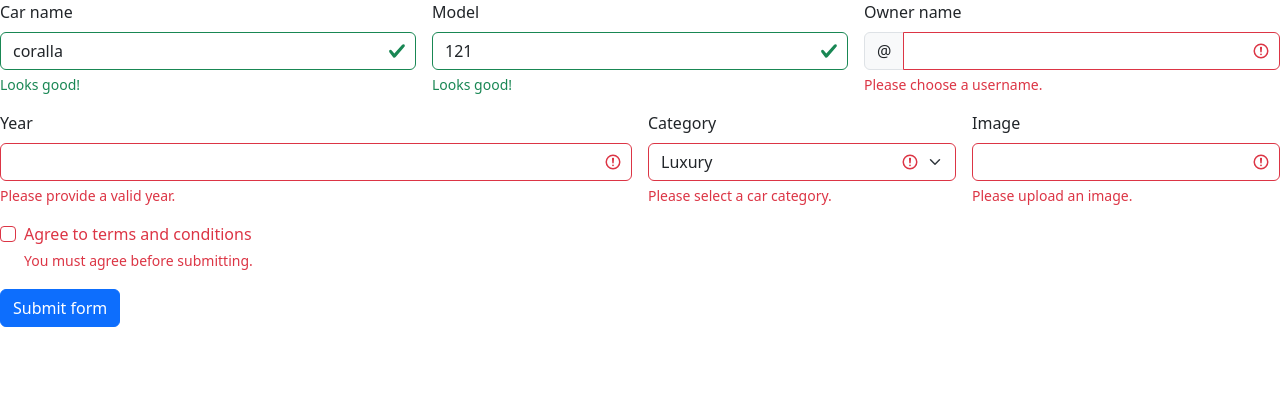
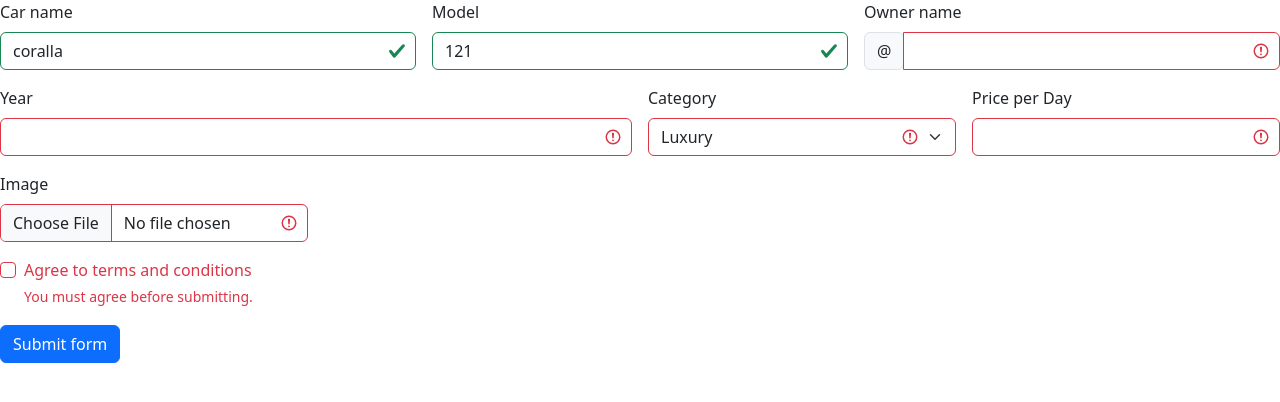
Before and after one commit to MOHAMMEDAAKIB/Car-Booking-System, a PHP site: the page made by car form.html in a window 1280 px wide. Shown: the top 402 px of the page. Run offline with PHP 8.4, Linux system fonts and the light colour scheme.

Commit message:
solewe some errors

```diff
--- a/actor.html
+++ b/actor.html
@@ -87,7 +87,7 @@
 </head>
 <body>
     <!-- Back Arrow Icon -->
-    <a href="loging.html">
+    <a href="loging.php">
         <i class="fa fa-arrow-left" aria-hidden="true"></i></a>
 
     <!-- Role Selection Container -->
--- a/car form.html
+++ b/car form.html
@@ -31,33 +31,22 @@
     <div class="col-md-4">
       <label for="validationServer01" class="form-label">Car name</label>
       <input type="text" class="form-control is-valid" id="validationServer01" name="validationServer01" value="coralla" required>
-      <div class="valid-feedback">
-        Looks good!
-      </div>
+
     </div>
     <div class="col-md-4">
       <label for="validationServer02" class="form-label">Model</label>
       <input type="text" class="form-control is-valid" id="validationServer02" name="validationServer02" value="121" required>
-      <div class="valid-feedback">
-        Looks good!
-      </div>
     </div>
     <div class="col-md-4">
       <label for="validationServerUsername" class="form-label">Owner name</label>
       <div class="input-group has-validation">
         <span class="input-group-text" id="inputGroupPrepend3">@</span>
         <input type="text" class="form-control is-invalid" id="validationServerOwnername" name="validationServerOwnername" required>
-        <div class="invalid-feedback">
-          Please choose a username.
-        </div>
       </div>
     </div>
     <div class="col-md-6">
       <label for="validationServer03" class="form-label">Year</label>
       <input type="text" class="form-control is-invalid" id="validationServer03" name="validationServer03" required>
-      <div class="invalid-feedback">
-        Please provide a valid year.
-      </div>
     </div>
     <div class="col-md-3">
       <label for="validationServer04" class="form-label">Category</label>
@@ -70,16 +59,17 @@
         <option value="Jeep">Jeep</option>
         <option value="Cab">Cab</option>
       </select>
-      <div class="invalid-feedback">
-        Please select a car category.
-      </div>
+
+    </div>
+    <div class="col-md-3">
+      <label for="validationServer05" class="form-label">Price per Day</label>
+      <input type="number" class="form-control is-invalid" id="validationServer05" name="validationServer06" required>
+
     </div>
     <div class="col-md-3">
       <label for="validationServer05" class="form-label">Image</label>
-      <input type="number" class="form-control is-invalid" id="validationServer05" name="validationServer05" required>
-      <div class="invalid-feedback">
-        Please upload an image.
-      </div>
+      <input type="file" class="form-control is-invalid" id="validationServer06" name="validationServer05" required>
+
     </div>
     <div class="col-12">
       <div class="form-check">
--- a/cust_reg.php
+++ b/cust_reg.php
@@ -28,7 +28,7 @@ $w = mysqli_query($connect, $sql);
 $q = mysqli_query($connect, $log_sql);
 
 if ($w && $q) {
-    echo "<script>location.replace('../Car-Booking-System/loging.html');</script>";
+    echo "<script>location.replace('loging.php');</script>";
 } else {
     echo "Error: " . mysqli_error($connect);
 }
--- a/orn_reg.php
+++ b/orn_reg.php
@@ -28,7 +28,7 @@ $w = mysqli_query($connect, $sql);
 $q = mysqli_query($connect, $log_sql);
 
 if ($w && $q) {
-    echo "<script>location.replace('../Car-Booking-System/loging.html');</script>";
+    echo "<script>location.replace('loging.php');</script>";
 } else {
     echo "Error: " . mysqli_error($connect);
 }
```
Also changed, not shown: addcardetail.php (+11 -9 lines), adminstyl.css (+10 -3 lines), customermenu.php (+5 -5 lines).
